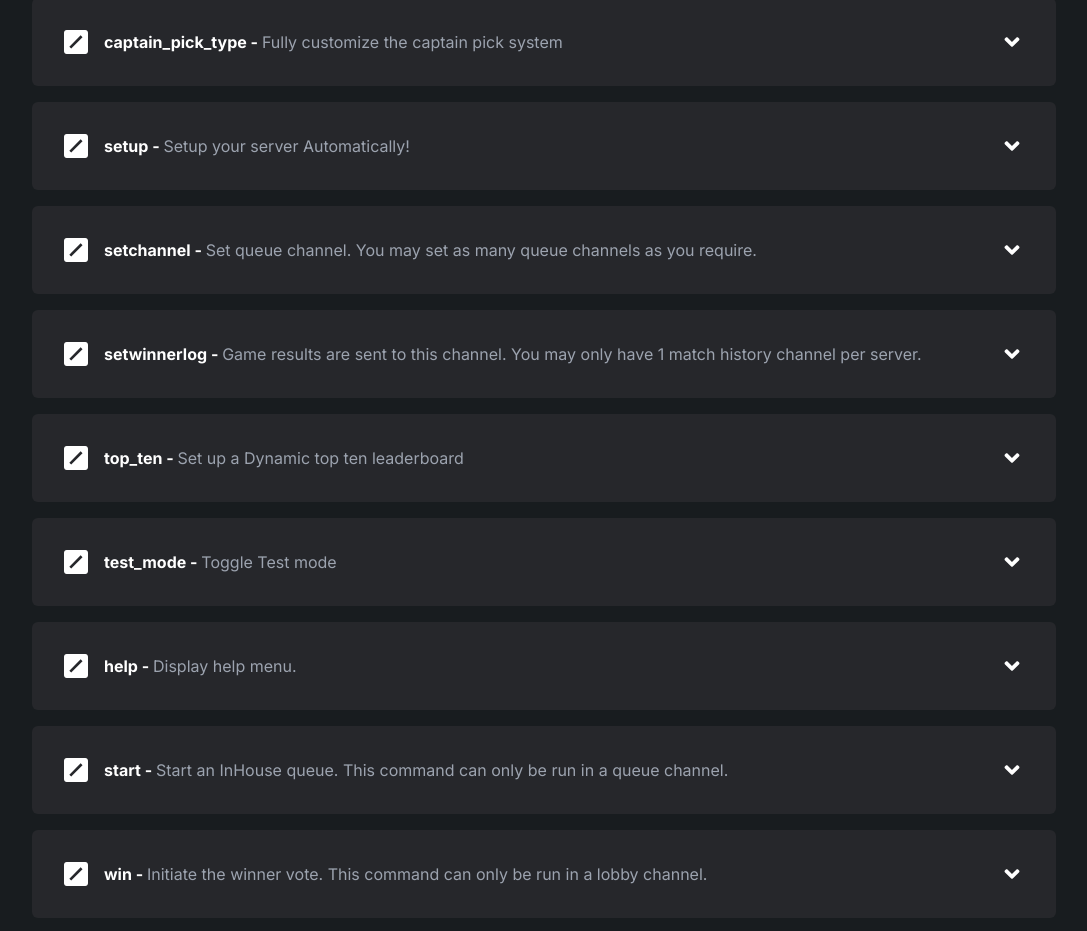
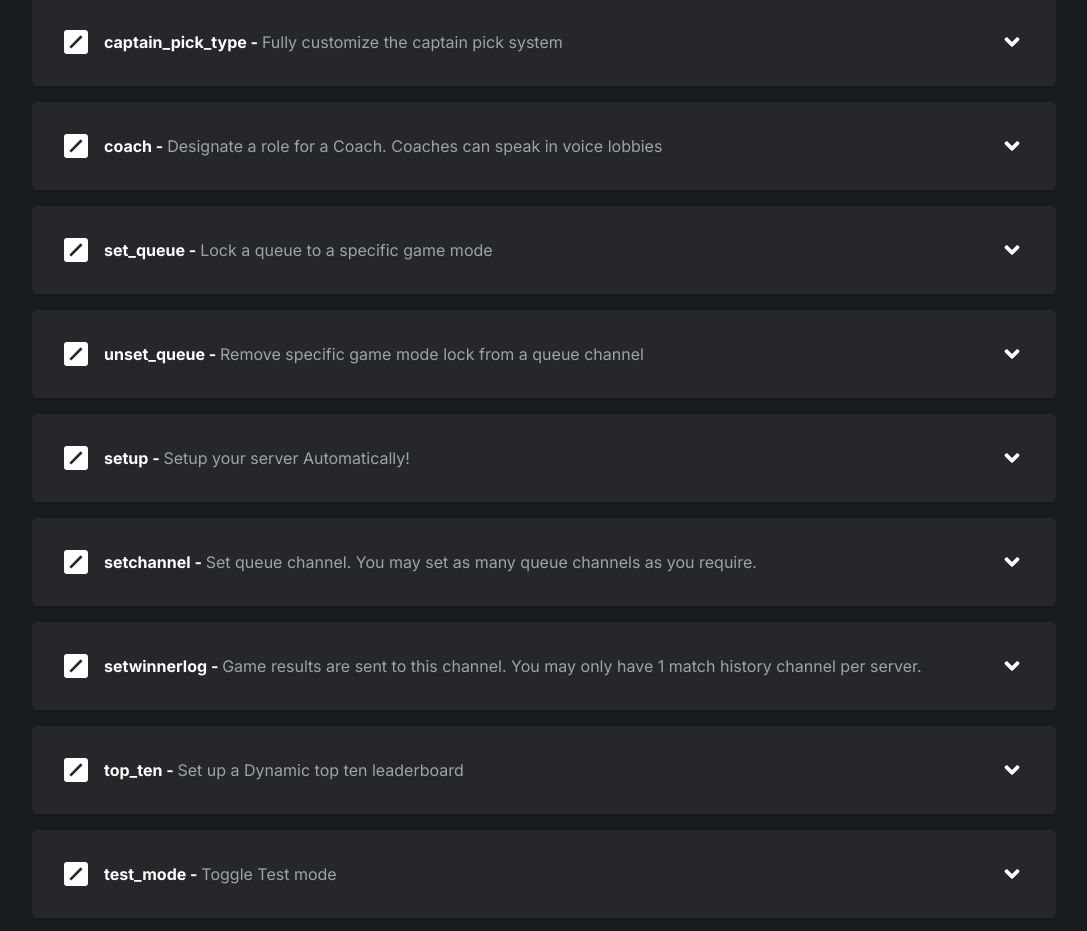
Before and after one commit to ItzDerock/InHouseQueue-site, a Next.js app: page /commands in a window 1280 px wide. Shown: the part 4320-5251 px from the top of the page, without its empty margins (96-1183 px from the left). Built offline with nearby package versions, Linux system fonts and the light colour scheme.

Commit message:
feature: add coach and set_queue commands (#58)

```diff
--- a/src/data/commands.ts
+++ b/src/data/commands.ts
@@ -443,6 +443,39 @@ const commands = [
           "/captain_pick_type",
       ]
     },
+     {
+      "name": "coach",
+      "type": "Admin",
+      "description": "Designate a role for a Coach. Coaches can speak in voice lobbies",
+      "usage": [
+       "/coach [role]",
+      ],
+      "examples": [
+          "/coach @Coach",
+      ]
+    },
+    {
+      "name": "set_queue",
+      "type": "Admin",
+      "description": "Lock a queue to a specific game mode",
+      "usage": [
+       "/set_queue [channel] [gamemode]",
+      ],
+      "examples": [
+          "/set_queue #queue MMR Queue",
+      ]
+    },
+    {
+      "name": "unset_queue",
+      "type": "Admin",
+      "description": "Remove specific game mode lock from a queue channel",
+      "usage": [
+       "/unset_queue [channel]",
+      ],
+      "examples": [
+          "/set_queue #queue",
+      ]
+    },
 
   // ~ Set-up
   {
```
